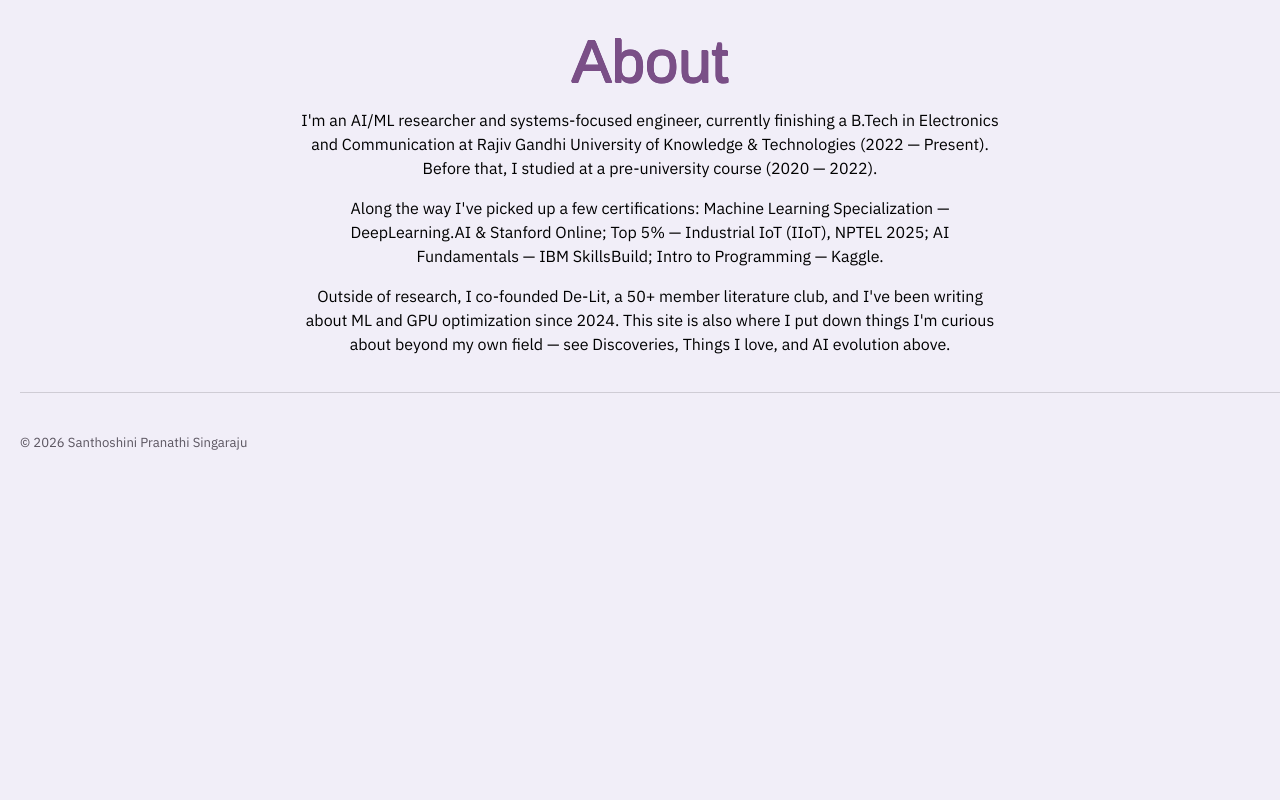
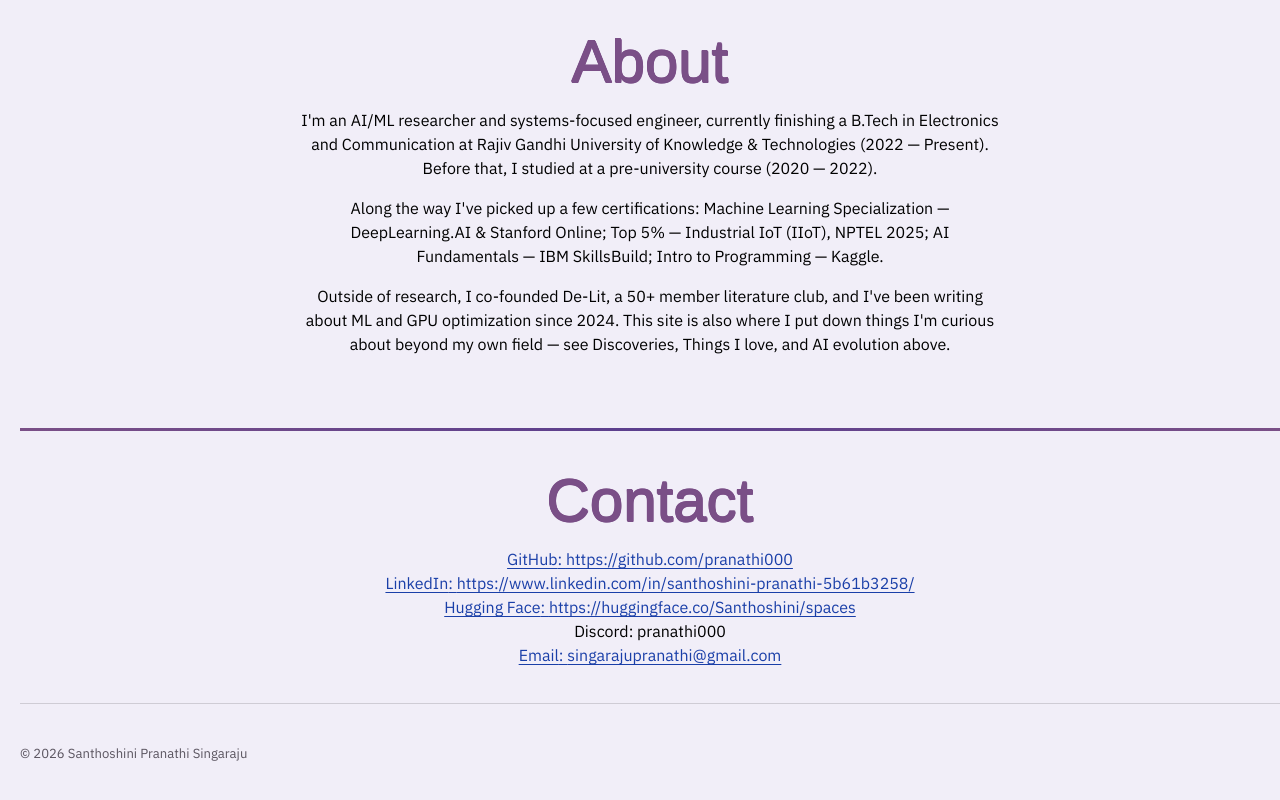
Before and after one commit to pranathi000/portfolio, a Next.js app: page / in a window 1280 px wide. Shown: the part 6232-7032 px from the top of the page. Before the commit the page ends 6725 px from the top, so only its background shows below. Built offline with nearby package versions, Linux system fonts and the light colour scheme; a web font is replaced by a local one.

Commit message:
Update page.tsx

```diff
--- a/app/page.tsx
+++ b/app/page.tsx
@@ -7,6 +7,7 @@ import Discoveries from "@/components/Discoveries";
 import ThingsILove from "@/components/ThingsILove";
 import AIEvolution from "@/components/AIEvolution";
 import About from "@/components/About";
+import Contact from "@/components/Contact";
 import Footer from "@/components/Footer";
 
 export default function Page() {
@@ -21,6 +22,7 @@ export default function Page() {
       <ThingsILove />
       <AIEvolution />
       <About />
+      <Contact />
       <Footer />
     </main>
   );
```
